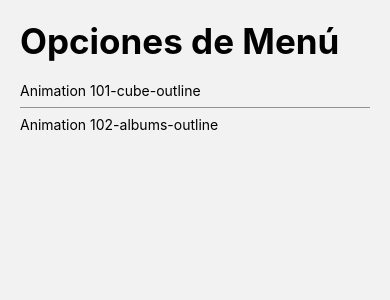
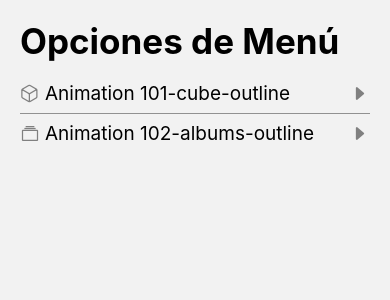
Before and after one commit to FernandoPachon/RnComponents, a React Native app: screen /HomeScreen in a window 390 px wide. Shown: the top 300 px of the page. Built offline with nearby package versions, Linux system fonts and the light colour scheme.

Commit message:
feat:add touche opacity and icons

```diff
--- /dev/null
+++ b/src/components/FlatListMenuItems.tsx
@@ -0,0 +1,37 @@
+import React from 'react';
+import {View, Text, StyleSheet} from 'react-native';
+import {TouchableOpacity} from 'react-native-gesture-handler';
+import Icon from 'react-native-vector-icons/Ionicons';
+import {MenuItem} from '../interfaces/appInterfaces';
+Icon;
+interface Props {
+  menuItem: MenuItem;
+}
+export const FlatListMenuItems = ({menuItem}: Props) => {
+  return (
+    <TouchableOpacity
+        activeOpacity={0.8}
+    >
+      <View style={styles.container}>
+        <Icon name={menuItem.icon} color="gray" size={20} />
+        <Text style={styles.itemText}>
+          {menuItem.name}-{menuItem.icon}
+        </Text>
+        <View style={{flex: 1}} />
+        <Icon name="caret-forward-outline" color="gray" size={20} />
+      </View>
+    </TouchableOpacity>
+  );
+};
+
+const styles = StyleSheet.create({
+  container: {
+    flex: 1,
+    flexDirection: 'row',
+  },
+  itemText: {
+    marginLeft: 5,
+    fontSize: 19,
+  },
+});
+export default FlatListMenuItems;
--- /dev/null
+++ b/src/interfaces/appInterfaces.tsx
@@ -0,0 +1,6 @@
+
+export interface MenuItem{
+    name: string,
+    icon: string,
+    component: string,
+}
--- a/src/screens/HomeScreen.tsx
+++ b/src/screens/HomeScreen.tsx
@@ -3,14 +3,12 @@ import {View, Text, StyleSheet} from 'react-native';
 import {FlatList} from 'react-native-gesture-handler';
 import { useSafeAreaInsets } from 'react-native-safe-area-context';
 import Icon from 'react-native-vector-icons/Ionicons';
+import FlatListMenuItems from '../components/FlatListMenuItems';
+import { MenuItem } from '../interfaces/appInterfaces';
 
-interface MenuItem{
-  name: string,
-  icon: string,
-  component: string,
-}
 
-const menuItems = [
+
+const menuItems:MenuItem[] = [
   {
     name: 'Animation 101',
     icon: 'cube-outline',
@@ -27,11 +25,7 @@ const HomeScreen = () => {
   const {top}=useSafeAreaInsets()
 
   const renderMenuItem = (menuItem:MenuItem)=>{
-    return (
-      <View>
-          <Text>{menuItem.name}-{menuItem.icon}</Text>
-      </View>
-    )
+
   }
   const renderListHeader=()=>{
     return(
@@ -61,7 +55,7 @@ const HomeScreen = () => {
 
       <FlatList
       data={menuItems}
-      renderItem={({item}) => renderMenuItem(item)}
+      renderItem={({item}) =><FlatListMenuItems menuItem={item}/>}
       keyExtractor={(item)=>item.name}
       ListHeaderComponent={()=>renderListHeader()}
       ItemSeparatorComponent={itemSeparator}
```
